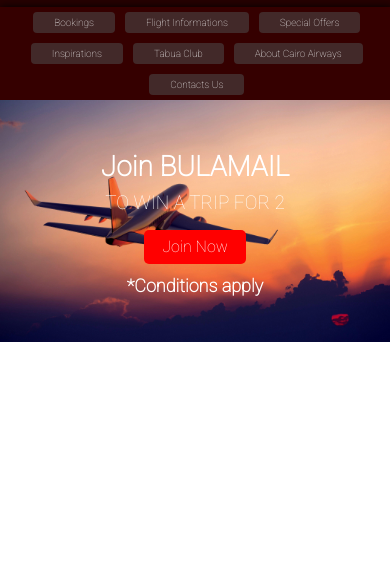
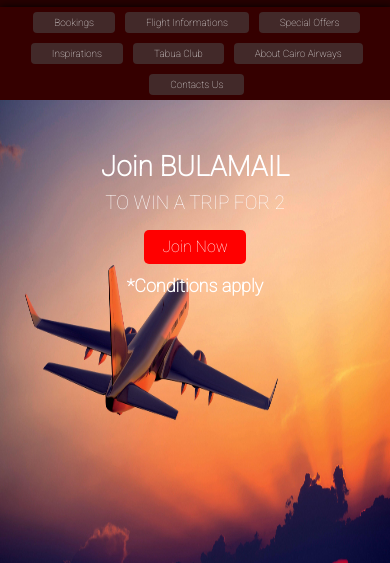
Before and after one commit to Marawan-Saqr/Cairo-Airways, a plain HTML site: page index.html in a window 390 px wide. Shown: the part 97-660 px from the top of the page. Drawn offline with nearby package versions, Linux system fonts and the light colour scheme.

Commit message:
Final Version

```diff
--- a/css/main.css
+++ b/css/main.css
@@ -180,7 +180,7 @@ nav .list ul{
 @media (max-width: 767px) {                        /* mobile and tablet screen rules */
     .main{
         background-image: url("../images/main.jpg");
-        background-size: 100% auto;
+        background-size: 100% 100%;
         min-height: 520px;
         background-repeat: no-repeat;
     }
@@ -292,4 +292,3 @@ footer .box .content p{
     padding: 4px;
     text-align: center;
 }
-/* end footer */
```
Also changed, not shown: index.html (+0 -84 lines), js/main.js (+0 -36 lines).
